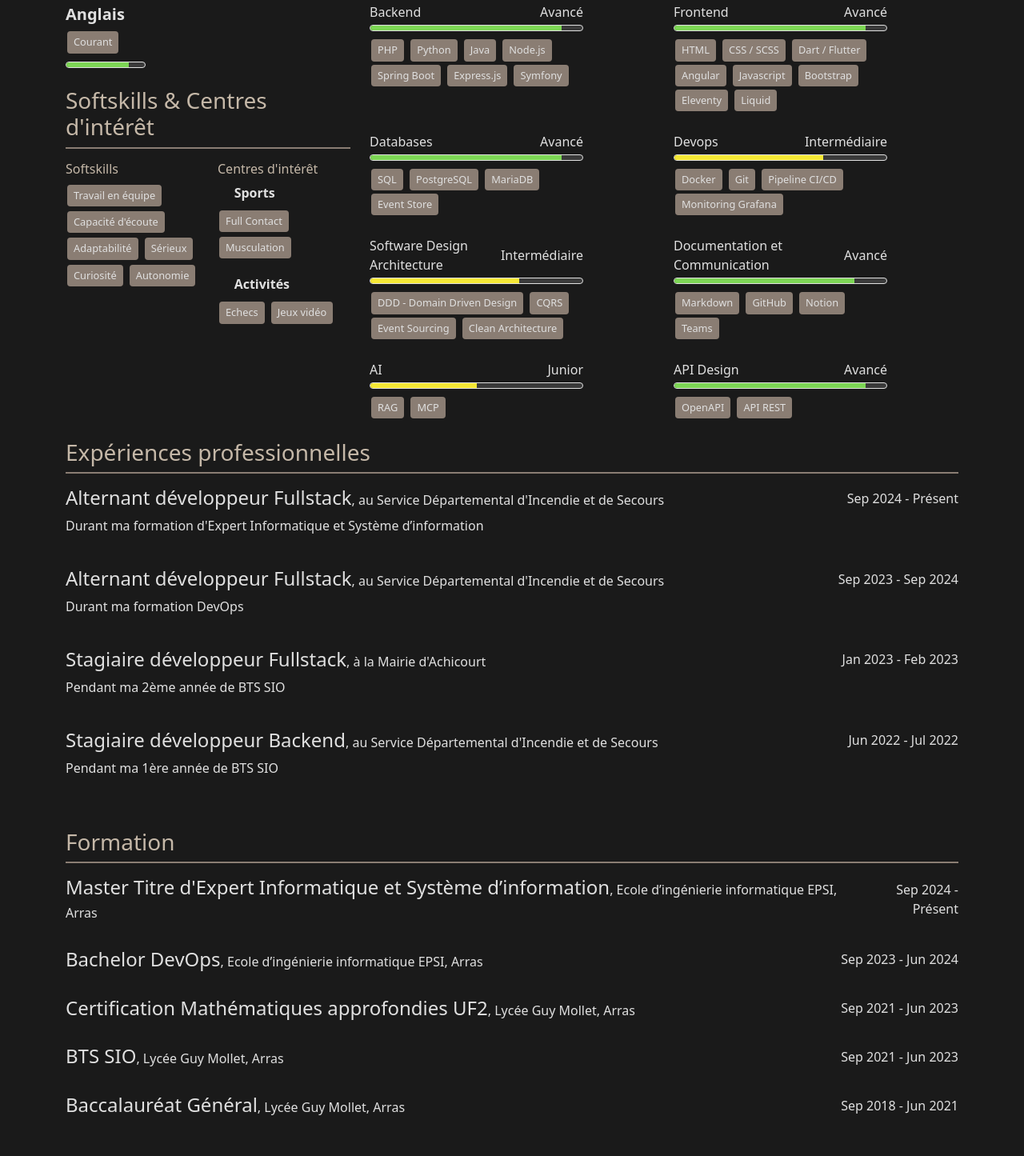
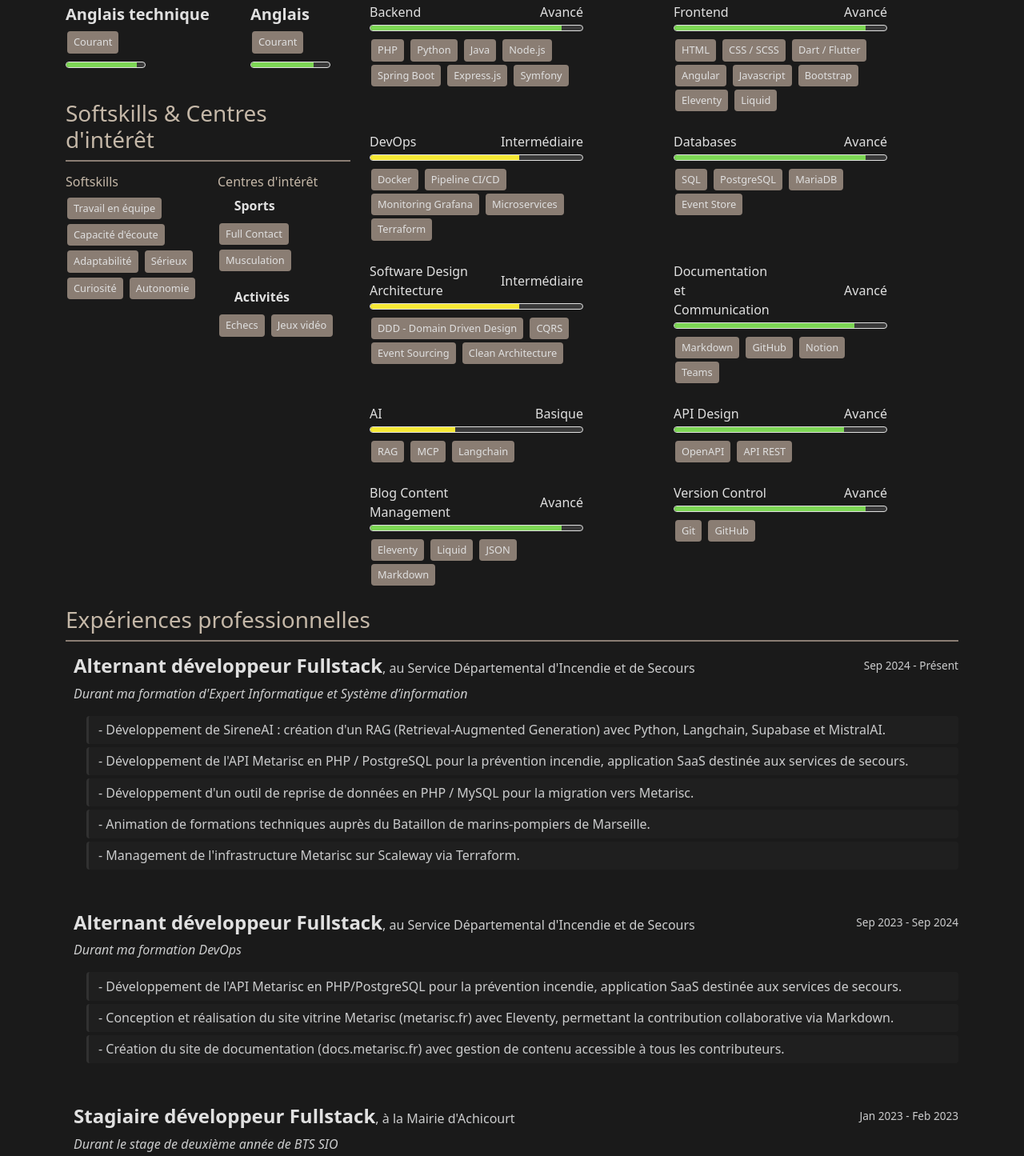
Before and after one commit to LoupMyr/cv-loup-mayeur, an Eleventy site: page src/cv/index.liquid in a window 1280 px wide. Shown: the part 461-1906 px from the top of the page at 80% size. Built offline with nearby package versions, Linux system fonts and the light colour scheme; Eleventy itself is replaced by a stand-in of ours; files that its build step writes are made by us from their sources; some icons are missing; a web font is replaced by a local one.

Commit message:
Update CV content and styles
Refresh CV data, templates and styles: add a technical English entry; update profile LinkedIn URL; tweak project techs; expand and restructure skills and remove duplicate Devops block.
Enrich work entries with detailed descriptions and clearer date wording. SCSS: rename _colors.scss to _index.scss, add .text-light and .dates, add work styles, and small adjustments for languages/skills; update main style import.

```diff
--- a/src/_data/cv/languages.json
+++ b/src/_data/cv/languages.json
@@ -1,4 +1,9 @@
 [
+  {
+    "name": "Anglais technique",
+    "level": "Courant",
+    "score": "90"
+  },
   {
     "name": "Anglais",
     "level": "Courant",
--- a/src/_data/cv/profile.json
+++ b/src/_data/cv/profile.json
@@ -8,6 +8,6 @@
     "email": "loupmayeur2003@gmail.com",
     "label": "Développeur Full Stack",
     "summary": "Développeur fullstack passionné par la création d'applications complètes et innovantes. Je maîtrise l'ensemble de la chaîne de développement, du backend au frontend. Actuellement en alternance pour suivre ma formation d'Expert Informatique et Système d’information, j'allie formation théorique et expérience pratique acquise au SDIS 62, où je conçois des solutions sur mesure allant de l'intelligence artificielle aux outils de gestion de données. Ma polyvalence technique et ma capacité d'adaptation me permettent de m'investir efficacement dans des projets variés.",
-    "linkedin": "https://www.linkedin.com/in/loup-mayeur-715561239/",
+    "linkedin": "https://www.linkedin.com/in/loup-mayeur/",
     "github": "https://github.com/LoupMyr"
 }
--- a/src/_data/cv/projects.json
+++ b/src/_data/cv/projects.json
@@ -16,7 +16,7 @@
         "description": "Conception et création d'un outil de reprise de données d'un logiciel vers Metarisc en PHP, avec MariaDB et SQLite. Animation de réunions et de formations au sujet de cet outil avec le Bataillon de marins-pompiers de Marseille.",
         "technologies": [
             "PHP",
-            "MariaDB",
+            "MySQL",
             "Doctrine",
             "SQLite"
         ]
@@ -24,14 +24,16 @@
     {
         "name": "API Metarisc",
         "nature": "Professionnel",
-        "description": "Participation à la réalisation de l'API Metarisc en PHP et PostgreSQL. Metarisc est une application SASS destinée à la prévention chez les pompiers",
+        "description": "Participation à la réalisation de l'API Metarisc en PHP et PostgreSQL. Metarisc est une application SaaS destinée à la prévention chez les pompiers",
         "url": "https://dev.app.metarisc.fr/",
         "technologies": [
             "PHP",
             "Doctrine",
             "PostgreSQL",
             "OpenAPI",
-            "WFS"
+            "WFS",
+             "Scaleway",
+            "Terraform"
         ]
     },
     {
--- a/src/_data/cv/skills.json
+++ b/src/_data/cv/skills.json
@@ -29,6 +29,18 @@
       ]
     },
     {
+      "name": "DevOps",
+      "level": "Intermédiaire",
+      "score": "70",
+      "items": [
+        "Docker",
+        "Pipeline CI/CD",
+        "Monitoring Grafana",
+        "Microservices",
+        "Terraform"
+      ]
+    },
+    {
       "name": "Databases",
       "level": "Avancé",
       "score": "90",
@@ -37,17 +49,6 @@
         "PostgreSQL",
         "MariaDB",
         "Event Store"
-      ]
-    },
-    {
-      "name": "Devops",
-      "level": "Intermédiaire",
-      "score": "70",
-      "items": [
-        "Docker",
-        "Git",
-        "Pipeline CI/CD",
-        "Monitoring Grafana"
       ]
     },
     {
@@ -74,20 +75,41 @@
     },
     {
       "name" : "AI",
-      "level": "Junior",
-      "score": "50",
+      "level": "Basique",
+      "score": "40",
       "items": [
         "RAG",
-        "MCP"
+        "MCP",
+        "Langchain"
       ]
     },
     {
       "name": "API Design",
       "level": "Avancé",
-      "score": "90",
+      "score": "80",
       "items": [
         "OpenAPI",
         "API REST"
       ]
+    },
+    {
+      "name": "Blog Content Management",
+      "level": "Avancé",
+      "score": "90",
+      "items": [
+        "Eleventy",
+        "Liquid",
+        "JSON",
+        "Markdown"
+      ]
+    },
+    {
+      "name": "Version Control",
+      "level": "Avancé",
+      "score": "90",
+      "items": [
+        "Git",
+        "GitHub"
+      ]
     }
   ]
--- a/src/_data/cv/works.json
+++ b/src/_data/cv/works.json
@@ -6,7 +6,14 @@
         "position": "Alternant développeur Fullstack",
         "url": "https://www.sdis62.fr/",
         "startDate": "2024-09-01",
-        "summary": "Durant ma formation d'Expert Informatique et Système d’information"
+        "summary": "Durant ma formation d'Expert Informatique et Système d’information",
+        "description": [
+            "Développement de SireneAI : création d'un RAG (Retrieval-Augmented Generation) avec Python, Langchain, Supabase et MistralAI.",
+            "Développement de l'API Metarisc en PHP / PostgreSQL pour la prévention incendie, application SaaS destinée aux services de secours.",
+            "Développement d'un outil de reprise de données en PHP / MySQL pour la migration vers Metarisc.",
+            "Animation de formations techniques auprès du Bataillon de marins-pompiers de Marseille.",
+            "Management de l'infrastructure Metarisc sur Scaleway via Terraform."
+        ]
     },
     {
         "company": "Service Départemental d'Incendie et de Secours",
@@ -16,7 +23,12 @@
         "url": "https://www.sdis62.fr/",
         "startDate": "2023-09-01",
         "endDate": "2024-09-01",
-        "summary": "Durant ma formation DevOps"
+        "summary": "Durant ma formation DevOps",
+        "description": [
+            "Développement de l'API Metarisc en PHP/PostgreSQL pour la prévention incendie, application SaaS destinée aux services de secours.",
+            "Conception et réalisation du site vitrine Metarisc (metarisc.fr) avec Eleventy, permettant la contribution collaborative via Markdown.",
+            "Création du site de documentation (docs.metarisc.fr) avec gestion de contenu accessible à tous les contributeurs."
+        ]
     },
     {
         "company": "Mairie d'Achicourt",
@@ -26,7 +38,10 @@
         "url": "https://achicourt.fr/",
         "startDate": "2023-01-01",
         "endDate": "2023-02-10",
-        "summary": "Pendant ma 2ème année de BTS SIO"
+        "summary": "Durant le stage de deuxième année de BTS SIO",
+        "description": [
+            "Conception d'une application de gestion de stocks informatique avec Flutter/Dart et API Symfony/MariaDB utilisant API Platform."
+        ]
     },
     {
         "company": "Service Départemental d'Incendie et de Secours",
@@ -36,6 +51,10 @@
         "url": "https://www.sdis62.fr/",
         "startDate": "2022-06-01",
         "endDate": "2022-07-01",
-        "summary": "Pendant ma 1ère année de BTS SIO"
+        "summary": "Durant la première année de BTS SIO",
+        "description": [
+            "Première immersion dans le développement backend au sein d'un service public de sécurité.",
+            "Initiation au monitoring et à l'écoute de métriques via StatsD, Graphite et Grafana."
+        ]
     }
 ]
--- a/src/_includes/educationList.liquid
+++ b/src/_includes/educationList.liquid
@@ -2,10 +2,10 @@
   <div class="education-item">
     <div class="education-header d-flex justify-content-between align-items-center mb-2">
       <div class="d-flex align-items-baseline">
-        <h4 class="education-studyType mb-0 fs-4">{{ education.studyType }} {{ education.label }}<span class="education-institution fs-6">, {{ education.institution }}</span>
+        <h4 class="education-studyType mb-0 fs-4">{{ education.studyType }} {{ education.label }}<span class="education-institution fs-6 text-light">, {{ education.institution }}</span>
         </h4>
       </div>
-      <div class="education-dates text-end">{{ education.startDate | date: "%b %Y" }} -
+      <div class="dates text-end text-light">{{ education.startDate | date: "%b %Y" }} -
         {% if education.endDate %}
           {{ education.endDate | date: "%b %Y" }}
         {% else %}
--- a/src/_includes/languagesList.liquid
+++ b/src/_includes/languagesList.liquid
@@ -1,5 +1,5 @@
 {% for language in cv.languages %}
-  <div class="language-item mb-3">
+  <div class="language-item mb-3 flex-fill">
     <div class="mb-2">
       <div class="mb-1">
         <span class="fw-bold fs-5">{{ language.name }}</span>
--- a/src/_includes/projectsList.liquid
+++ b/src/_includes/projectsList.liquid
@@ -10,7 +10,7 @@
     {% else %}
       <h4 class="project-name mb-1 fs-4 text-primary">{{ project.name }}</h4>
     {% endif %}
-    <h5 class="project-nature fs-6">Projet {{ project.nature }}</h5>
+    <h5 class="project-nature fs-6 text-light">Projet {{ project.nature }}</h5>
 
     <p class="project-summary mb-2">{{ project.description }}</p>
     <div class="my-2">
--- a/src/_includes/worksList.liquid
+++ b/src/_includes/worksList.liquid
@@ -2,11 +2,11 @@
   <div class="work-item">
     <div class="work-header d-flex justify-content-between align-items-center mb-2">
       <div class="d-flex align-items-baseline">
-        <h4 class="work-position mb-0 fs-4">{{ work.position }}<span class="company-name fs-6">, {{ work.préfixeCompany }}
+        <h4 class="work-position mb-0 fs-4">{{ work.position }}<span class="company-name fs-6 text-light">, {{ work.préfixeCompany }}
             {{ work.company }}</span>
         </h4>
       </div>
-      <div class="work-dates text-end">{{ work.startDate | date: "%b %Y" }} -
+      <div class="dates text-end text-light">{{ work.startDate | date: "%b %Y" }} -
         {% if work.endDate %}
           {{ work.endDate | date: "%b %Y" }}
         {% else %}
@@ -15,7 +15,12 @@
       </div>
     </div>
     <div>
-      <p class="work-summary text-secondary fs-6">{{ work.summary }}</p>
+      <p class="work-summary text-light fst-italic">{{ work.summary }}</p>
+      <div class="ms-3">
+        {% for elt in work.description %}
+          <p class="work-description text-light">- {{ elt }}</p>
+        {% endfor %}
+      </div>
     </div>
   </div>
 {% endfor %}
--- a/src/cv/index.liquid
+++ b/src/cv/index.liquid
@@ -60,7 +60,9 @@ layout: layouts/base.liquid
           <div class="language-title">
             <h3 class="cv-section-title">Langues</h3>
           </div>
-          {% include 'languagesList.liquid' %}
+          <div class="d-flex justify-content-center">
+            {% include 'languagesList.liquid' %}
+          </div>
         </section>
 
         <section class="softskills-interests mt-4">
--- a/src/scss/_colors.scss
+++ b/src/scss/_index.scss
@@ -95,3 +95,16 @@ a {
   padding-bottom: 0.5rem;
   margin-bottom: 1rem;
 }
+
+.text-light {
+  color: $secondary !important;
+  font-weight: 400;
+  opacity: 0.8;
+}
+
+.dates {
+  font-size: 0.85rem;
+  color: $secondary !important;
+  font-weight: 400;
+  opacity: 0.8;
+}
--- a/src/scss/cv/_languages.scss
+++ b/src/scss/cv/_languages.scss
@@ -1,6 +1,3 @@
-.language-item {
-    max-width: 30%;
-    .language-progress-bar {
-        max-width: 100px;
-    }
+.language-progress-bar {
+    max-width: 100px;
 }
--- a/src/scss/cv/_skills.scss
+++ b/src/scss/cv/_skills.scss
@@ -1,6 +1,6 @@
 .skill-item {
     max-width: 75%;
-    .skill-progress-bar {
-        max-width: 100%;
+    .skill-name {
+        width: 50%;
     }
 }
--- a/src/scss/cv/_works.scss
+++ b/src/scss/cv/_works.scss
@@ -0,0 +1,32 @@
+.work-item {
+  border-left: 2px solid transparent;
+  padding-left: 0.5rem;
+  margin-bottom: 1.5rem;
+  transition: border-left-color 0.3s ease;
+
+  &:hover {
+    border-left-color: rgba(255, 255, 255, 0.2);
+  }
+
+  .work-header {
+    .work-position {
+      font-weight: 600;
+    }
+  }
+
+  .work-description {
+    background-color: rgba(255, 255, 255, 0.03);
+    margin: 0.25rem 0;
+    padding: 0.4rem 0.75rem;
+    border-radius: 4px;
+    border-left: 3px solid rgba(255, 255, 255, 0.1);
+    line-height: 1.4;
+    transition: all 0.2s ease;
+
+    &:hover {
+      background-color: rgba(255, 255, 255, 0.05);
+      border-left-color: rgba(255, 255, 255, 0.2);
+      transform: translateX(2px);
+    }
+  }
+}
--- a/src/scss/style.scss
+++ b/src/scss/style.scss
@@ -1,5 +1,5 @@
 // Import des variables de couleurs AVANT Bootstrap
-@import "colors";
+@import "index";
 
 // Import Bootstrap avec nos variables personnalisées
 @import "bootstrap/scss/bootstrap";
```
